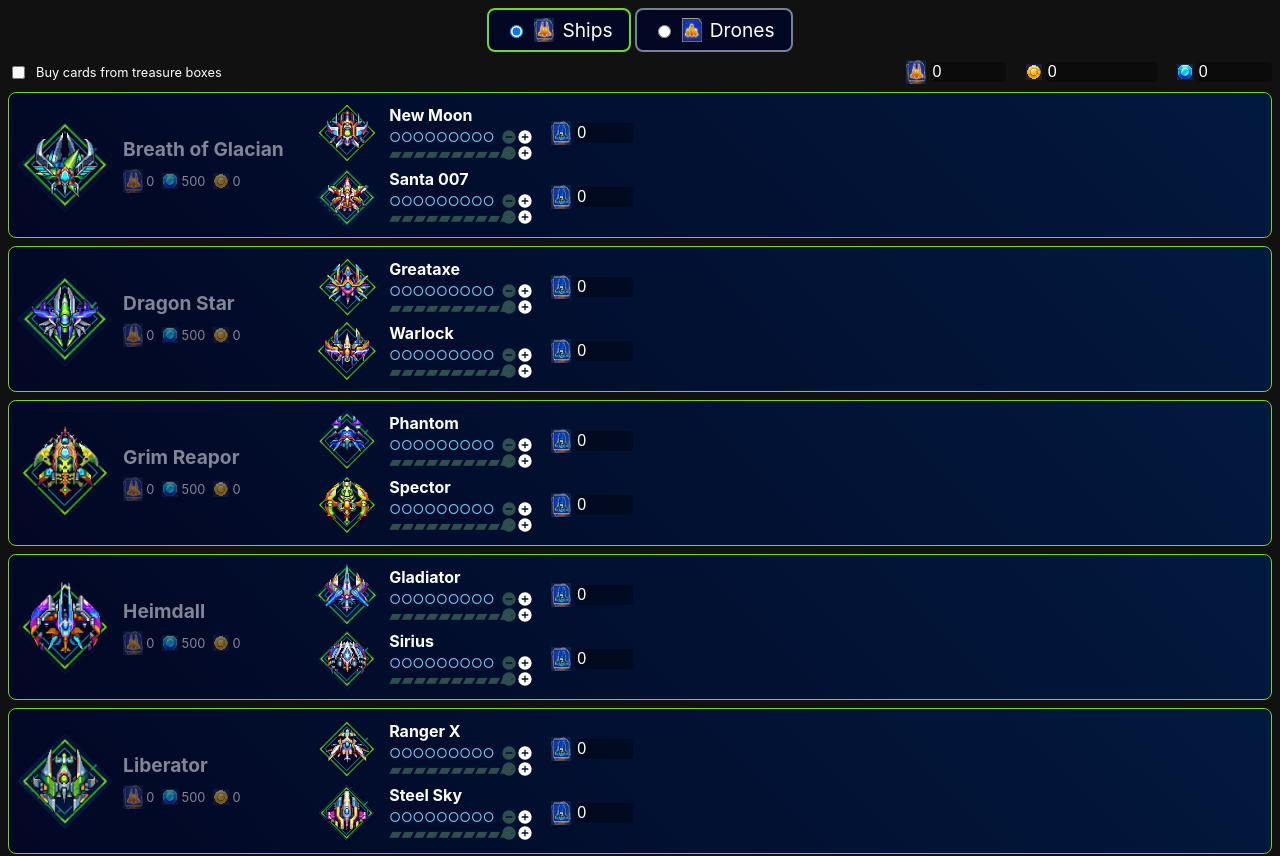
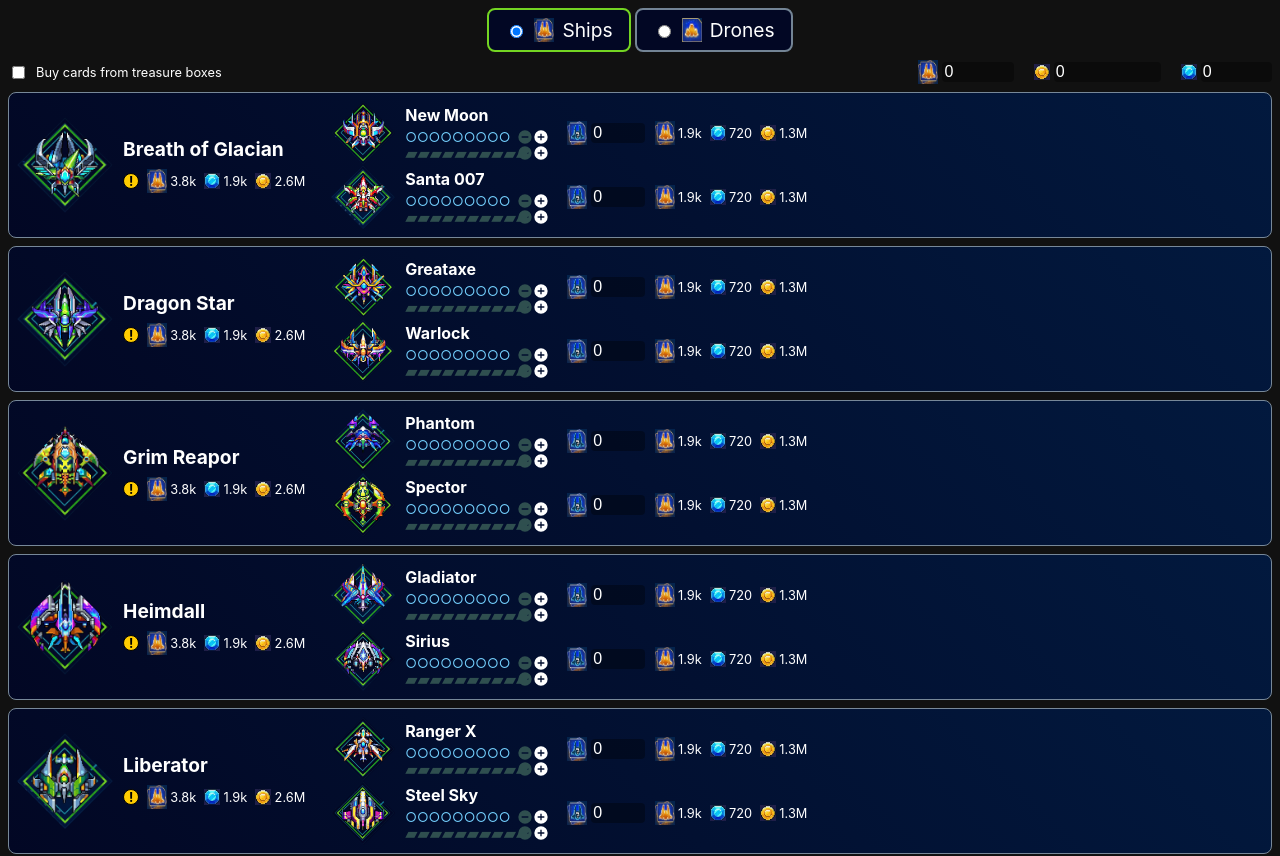
Before and after one commit to bvaughn/galaxiga-upgrade-tool, a React (Create React App) app: page / in a window 1280 px wide. Shown: the top 856 px of the page. Built offline with nearby package versions, Linux system fonts and the light colour scheme.

Commit message:
Show warning indicator for unsafe estimates

```diff
--- a/src/Calculator/Tier1ItemUpgrade.tsx
+++ b/src/Calculator/Tier1ItemUpgrade.tsx
@@ -118,7 +118,7 @@
                 cards,
               });
             }}
-            value={stats?.cards}
+            value={stats.cards}
           />
         </label>
       </div>
--- a/src/Calculator/Tier2ItemUpgrade.module.css
+++ b/src/Calculator/Tier2ItemUpgrade.module.css
@@ -15,7 +15,7 @@
 }
 
 .Description {
-  width: 18rem;
+  width: 19rem;
   display: flex;
   flex-direction: row;
   align-items: center;
@@ -65,6 +65,9 @@
   align-items: center;
   gap: 1ch;
 }
+.Costs[data-is-unsafe-estimate] {
+  color: lightcoral;
+}
 
 .Checkbox {
   margin: 0;
@@ -77,6 +80,17 @@
   align-items: center;
   gap: 0.25em;
 }
-.Cost[data-disabled] {
-  filter: grayscale(1);
+
+.CannotSafelyEstimate {
+  width: 1rem;
+  height: 1rem;
+  border-radius: 100%;
+  display: flex;
+  align-items: center;
+  justify-content: center;
+  background: #ffcc00;
+  color: black;
+  border: 1px solid black;
+  font-weight: bold;
+  user-select: none;
 }
--- a/src/Calculator/Tier2ItemUpgrade.tsx
+++ b/src/Calculator/Tier2ItemUpgrade.tsx
@@ -38,6 +38,9 @@
     [category, item2Stats]
   );
 
+  const cannotSafelyEstimate =
+    !costForItem1.isEstimateComplete || !costForItem2.isEstimateComplete;
+
   const isComplete =
     costForItem1.coinsNeeded === 0 && costForItem2.coinsNeeded === 0;
 
@@ -73,6 +76,14 @@
         >
           <div className={styles.Name}>{tier2Item.name}</div>
           <div className={styles.Costs}>
+            {cannotSafelyEstimate && (
+              <div
+                className={styles.CannotSafelyEstimate}
+                title="Estimate might not include cost of acquiring all tier 1 items"
+              >
+                !
+              </div>
+            )}
             <div className={styles.Cost} data-disabled={buyCards || undefined}>
               <Card type="generic" category={category} />
               {buyCards ? "N/A" : formatNumber(cardsNeeded)}
--- a/src/Calculator/calculateCost.ts
+++ b/src/Calculator/calculateCost.ts
@@ -20,30 +20,20 @@
     forMerge: number;
   };
   coinsNeeded: number;
+  isEstimateComplete: boolean;
 };
 
 export function calculateCost(
   stats: Tier1ItemStats,
   category: "drone" | "ship"
 ): Cost {
-  if (stats.level === 0) {
-    // This item has not yet been acquired
-    // We can't calculate the cost because we don't know how much it takes to acquire it
-    return {
-      boxesNeeded: 0,
-      cardsNeeded: 0,
-      coinsNeeded: 0,
-      gemsNeeded: {
-        forCards: 0,
-        forLevels: 0,
-        forMerge: 0,
-      },
-    };
-  }
-
   let cardsNeeded = 0;
   let gemsNeededForLevels = 0;
   let coinsNeeded = 0;
+
+  // If an item has not yet been acquired,
+  // We can't calculate the cost because we don't know how much it takes to acquire it
+  const isEstimateComplete = stats.level > 0;
 
   // TODO Handle different tiers (via param)
   const cardsPerLevel = CARDS_PER_LEVEL[0];
@@ -51,7 +41,7 @@
   const gemsPerLevel = GEMS_PER_LEVEL[category][0];
   const gemsNeededForMerge = GEMS_TO_MERGE[category][0];
 
-  const firstLevelndex = stats.level - 1;
+  const firstLevelndex = Math.max(0, stats.level - 1);
 
   for (
     let levelIndex = firstLevelndex;
@@ -95,5 +85,6 @@
       forLevels: gemsNeededForLevels,
       forMerge: gemsNeededForMerge,
     },
+    isEstimateComplete,
   };
 }
--- a/src/hooks/useLocalStorage.ts
+++ b/src/hooks/useLocalStorage.ts
@@ -1,4 +1,4 @@
-import { useEffect, useLayoutEffect, useRef, useState } from "react";
+import { useLayoutEffect, useRef, useState } from "react";
 
 export default function useLocalStorage<Value>(
   key: string,
--- a/src/index.css
+++ b/src/index.css
@@ -13,3 +13,7 @@
   font-family: source-code-pro, Menlo, Monaco, Consolas, "Courier New",
     monospace;
 }
+
+* {
+  box-sizing: border-box;
+}
```
Also changed, not shown: 1 other file (tests, documents, lock files or other folders).
